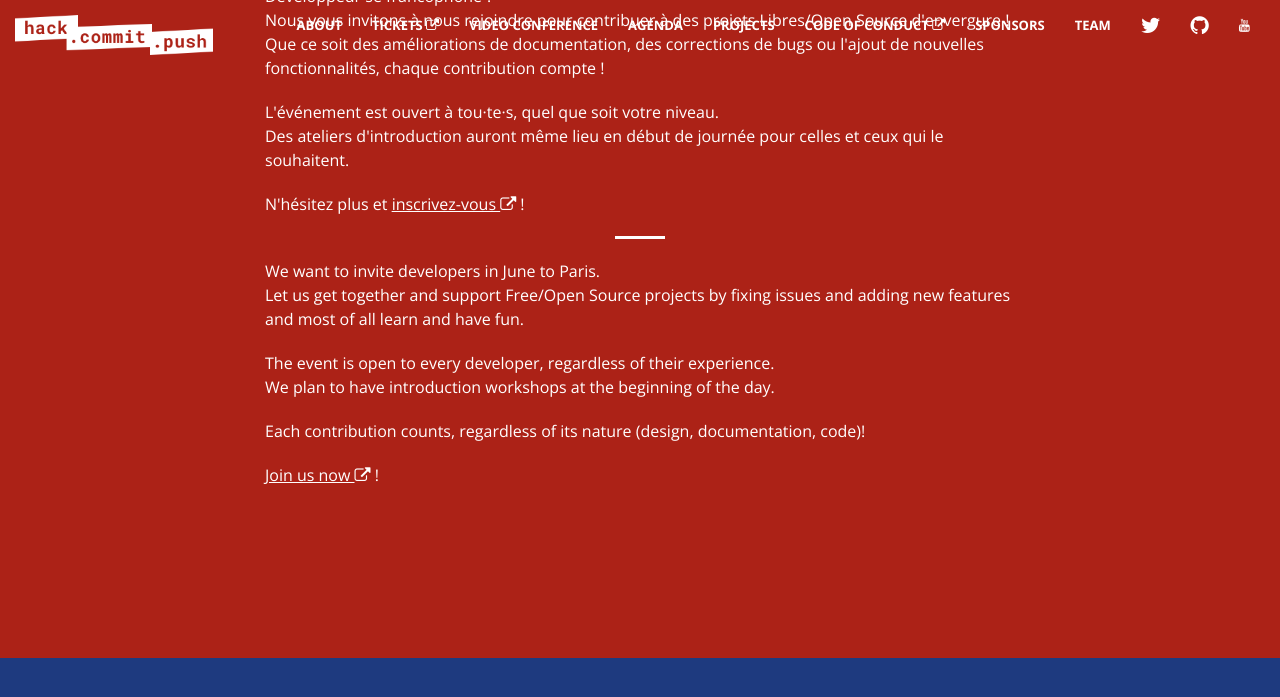
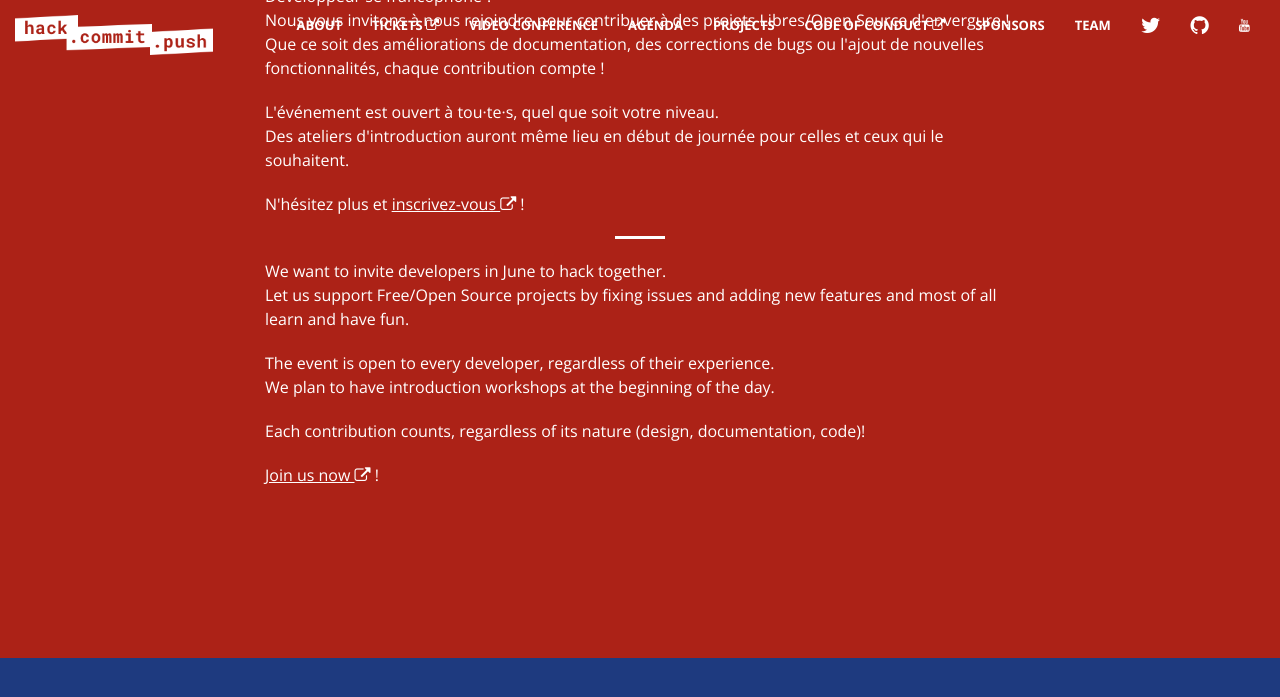
Before and after one commit to hack-commit-push/paris2020, a Jekyll site: the page built from index.html, in a window 1280 px wide and 900 px high, scrolled down 1142 px. Shown: the top 697 px of the window. Built offline with Jekyll 4.4.1, drawn with Linux system fonts in a browser that asks for light colours.

Commit message:
Remove Paris mention in about section

```diff
--- a/_includes/about.html
+++ b/_includes/about.html
@@ -11,8 +11,8 @@
                 Des ateliers d'introduction auront même lieu en début de journée pour celles et ceux qui le souhaitent.</p>
                 <p class="text-left" lang="fr">N'hésitez plus et <a rel="noopener" target="_blank" href="https://hack-commit-push.devcommunity.events/event/hcp-paris2020">inscrivez-vous <i class="fa fa-external-link" aria-hidden="true"></i></a> !</p>
                 <hr />
-                <p class="text-left">We want to invite developers in June to Paris.<br />
-                Let us get together and support Free/Open Source projects by fixing issues and adding new features and most of all learn and have fun.</p>
+                <p class="text-left">We want to invite developers in June to hack together.<br />
+                Let us support Free/Open Source projects by fixing issues and adding new features and most of all learn and have fun.</p>
                 <p class="text-left">The event is open to every developer, regardless of their experience.<br />
                 We plan to have introduction workshops at the beginning of the day.</p>
                 <p class="text-left">Each contribution counts, regardless of its nature (design, documentation, code)!</p>
```
